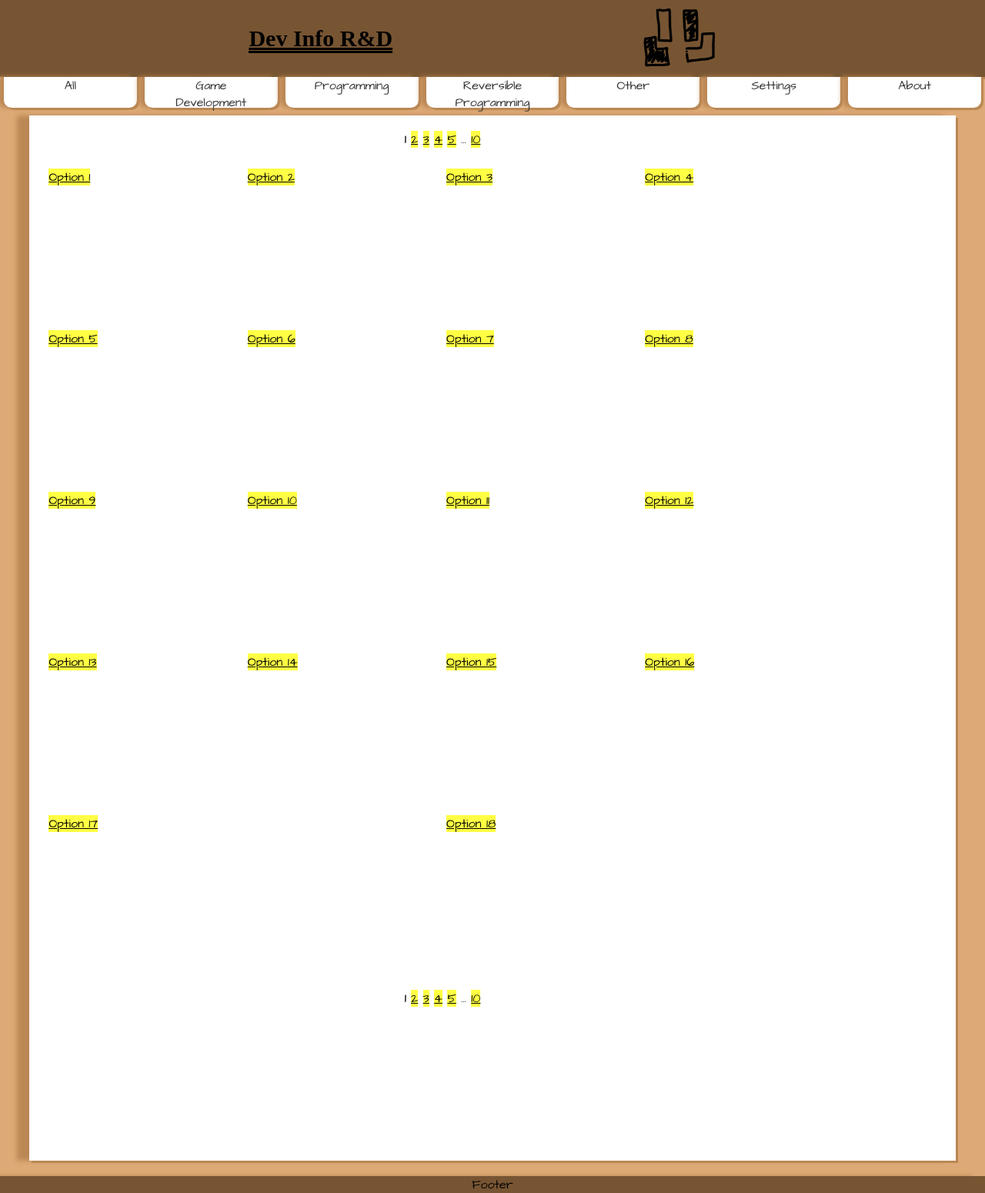
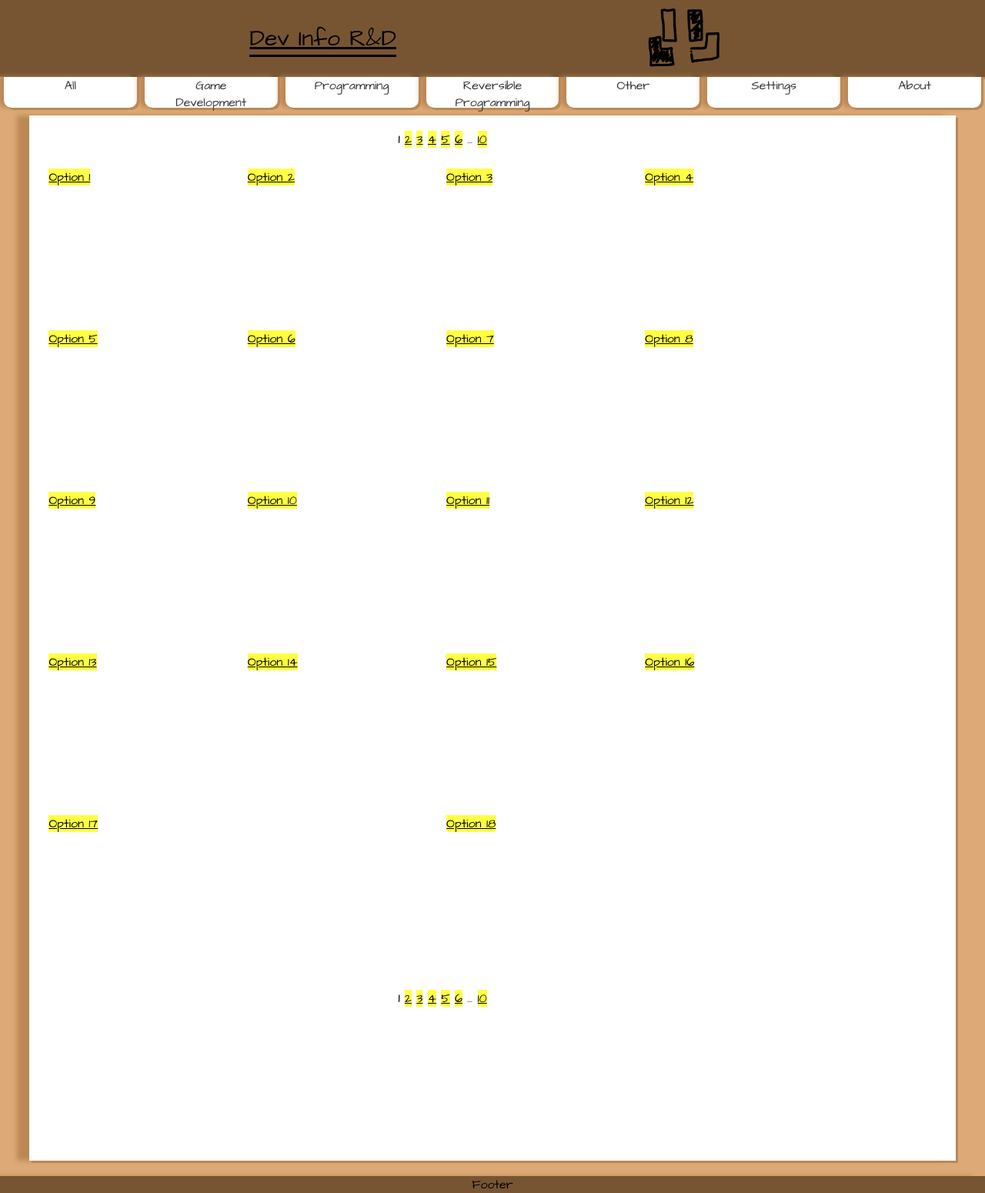
Before and after one commit to devinford/devinford.github.io, a Jekyll site: the page built from index.md, in a window 1280 px wide. Shown: the whole page at 77% size. Built offline with Jekyll 4.4.1, drawn with Linux system fonts in a browser that asks for light colours.

Commit message:
Fixes picker range when it overlaps start index.

```diff
--- a/_includes/listpicker.html
+++ b/_includes/listpicker.html
@@ -15,7 +15,7 @@
     {% if start <= 1 %}
       {% assign start = 2 %}
       {% assign end = include.page_radius | times: 2 %}
-      {% assign end = end | plus: 1 %}
+      {% assign end = end | plus: 2 %}
     {% endif %}
     {% if end >= include.count %}
       {% assign end = count_minus_1 %}
--- a/styles/notebook.css
+++ b/styles/notebook.css
@@ -45,7 +45,8 @@ footer {
   text-decoration-thickness: 3px;
   border-bottom: 3px solid var(--header-fg-color);
   color: var(--header-fg-color);
-  font-family: Brush Script MT, cursive;
+  font-family : "Architects Daughter", Candara, Rosario, Lumanosimo, sans-serif;
+/*  font-family: Brush Script MT, cursive;*/
 }
 
 .logo-container {
```
